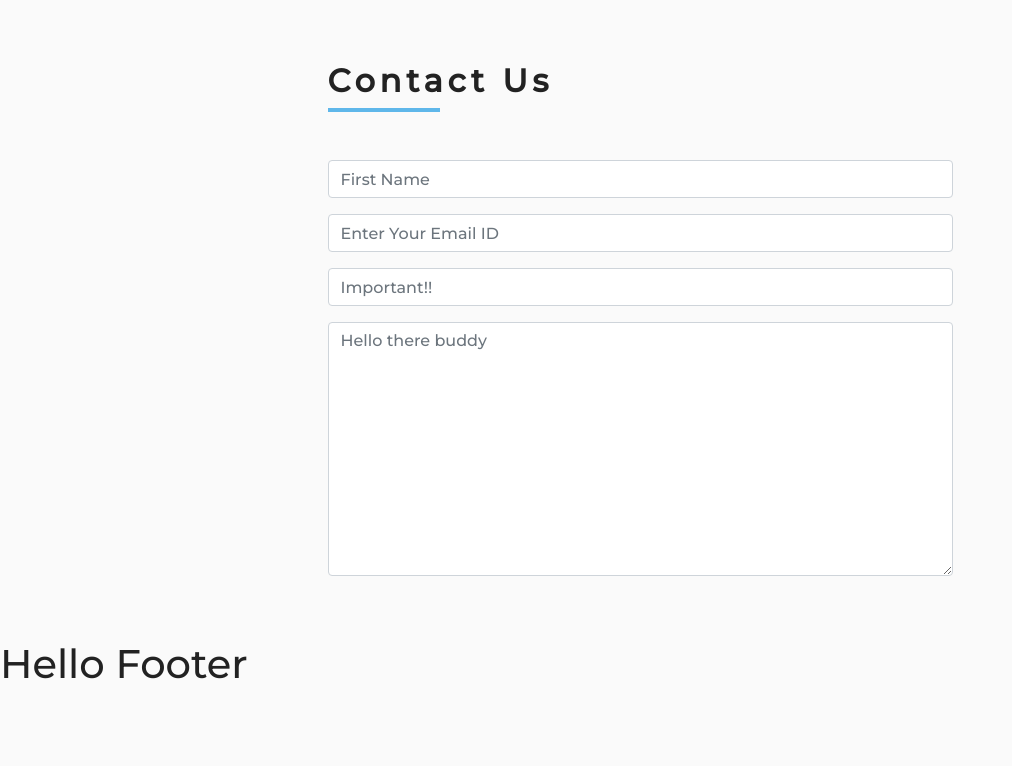
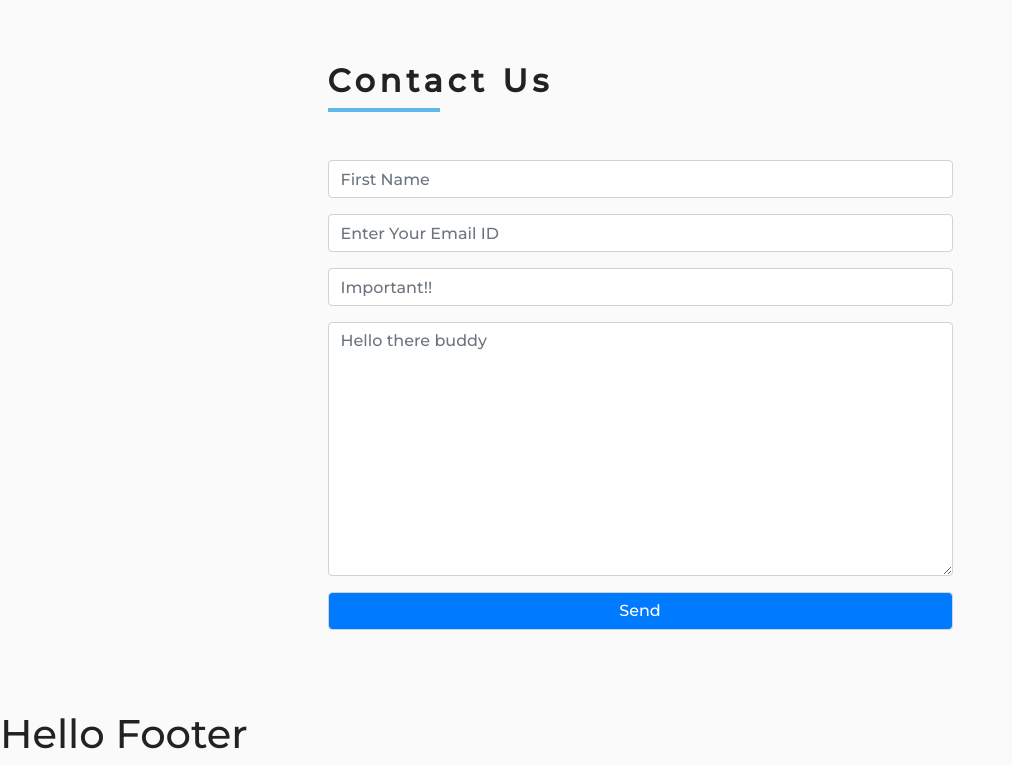
Before and after one commit to yadav02/react-teach-store, a React (Create React App) app: page /contact in a window 1280 px wide. Shown: the part 542-1308 px from the top of the page, without its empty margins (0-1012 px from the left). Before the commit the page ends 1238 px from the top, so only its background shows below. Built offline with nearby package versions, Linux system fonts and the light colour scheme.

Commit message:
initial commit

```diff
--- a/src/components/ContactPage/Contact.js
+++ b/src/components/ContactPage/Contact.js
@@ -7,7 +7,7 @@ export default function Contact() {
          <div className="row">
           <div className="col-10 mx-auto col-md-6 my-3">
            <Title title="Contact Us"/>
-            <form className="mt-5">
+            <form className="mt-5"  action="https://formspree.io/mrgyevwn" method="POST">
                      {/*First Name */}
              <div className="form-group">
                <input type="text" name="firstName" className="form-control" placeholder="First Name"/>
@@ -24,6 +24,10 @@ export default function Contact() {
             <div className="form">
               <textarea name="message" className="form-control" rows="10" placeholder="Hello there buddy"/>
             </div>
+                      {/* Message */}
+            <div className="form-group mt-3">
+              <input type="submit" value="Send" className="form-control bg-primary text-white"/>
+            </div>
          </form>
         </div>
      </div>
```
